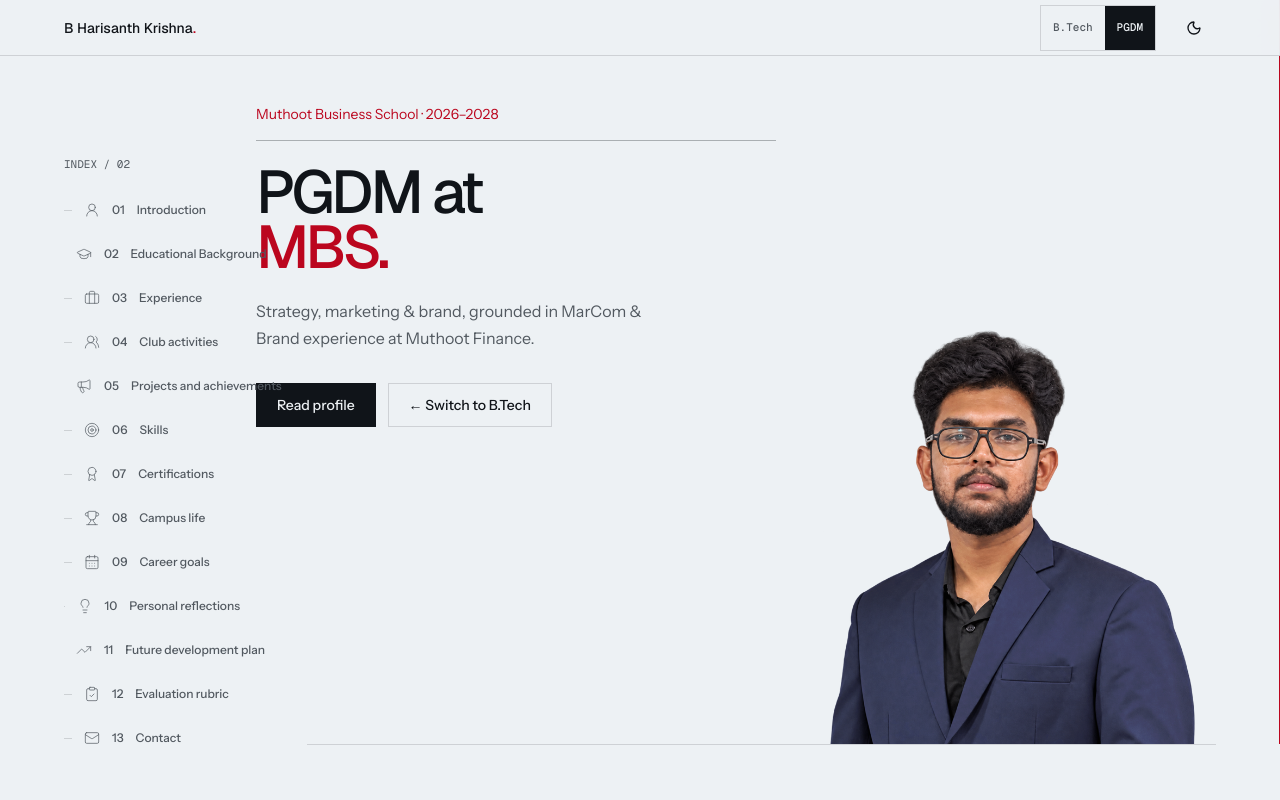
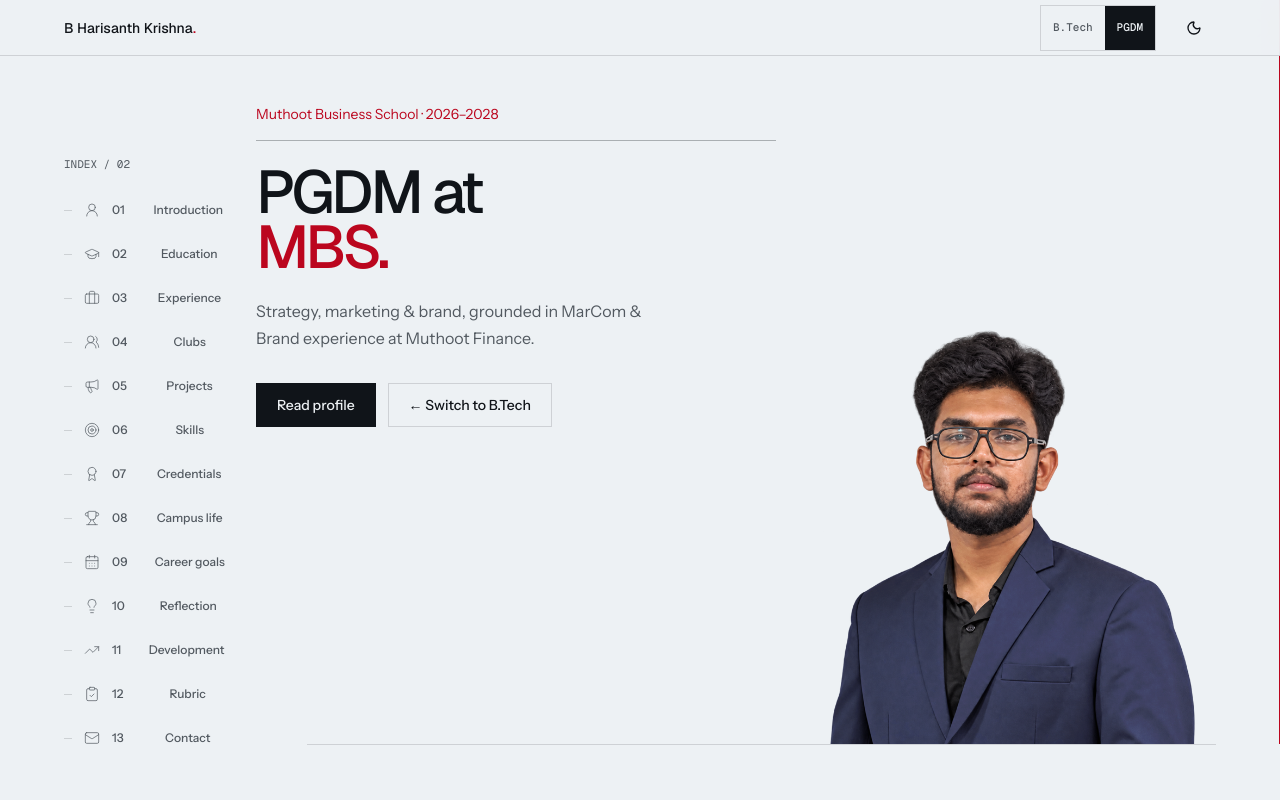
Before and after one commit to Harisanth-2004/harisanth-portfolio, a React (Vite) app: page / in a window 1280 px wide. Shown: the top 800 px of the page. Built offline with nearby package versions, Linux system fonts and the light colour scheme.

Commit message:
Tighten mobile hero and section navigation

```diff
--- a/src/components/portfolio/Navigator.tsx
+++ b/src/components/portfolio/Navigator.tsx
@@ -46,6 +46,22 @@
   certifications: Award,
   achievements: Trophy,
   contact: Mail,
+};
+
+const DESKTOP_SECTION_LABELS: Record<SectionId, string> = {
+  about: "Introduction",
+  education: "Education",
+  experience: "Experience",
+  goals: "Career goals",
+  reflections: "Reflection",
+  development: "Development",
+  evaluation: "Rubric",
+  clubs: "Clubs",
+  projects: "Projects",
+  skills: "Skills",
+  certifications: "Credentials",
+  achievements: "Achievements",
+  contact: "Contact",
 };
 
 function sectionIcon(id: SectionId, mode: Mode | "neutral"): LucideIcon {
@@ -237,14 +253,22 @@
                 }
               />
               <span>{String(index + 1).padStart(2, "0")}</span>
-              <span>{section.label}</span>
+              <span className="desktop-index-label">
+                {section.id === "achievements" && mode === "mgmt"
+                  ? "Campus life"
+                  : DESKTOP_SECTION_LABELS[section.id]}
+              </span>
             </Button>
           );
         })}
       </nav>
       <div
         ref={menu}
-        data-hidden={!mobileNavVisible && !navExpanded ? "true" : undefined}
+        data-hidden={
+          !navExpanded && (active === "hero" || !mobileNavVisible)
+            ? "true"
+            : undefined
+        }
         onFocusCapture={() => setMobileNavVisible(true)}
         className="portfolio-mobile-index fixed inset-x-5 bottom-[calc(1rem+env(safe-area-inset-bottom))] z-50 sm:inset-x-8 lg:hidden"
       >
--- a/src/styles.css
+++ b/src/styles.css
@@ -737,8 +737,8 @@
     border-bottom: 0;
   }
   .portfolio-hero {
-    min-height: 100svh;
-    height: 100svh;
+    min-height: 42.5rem;
+    height: clamp(42.5rem, calc(100svh - 9rem), 44rem);
   }
   .portfolio-hero [data-layer="eng"] h1 {
     font-size: clamp(2.75rem, 12vw, 4rem);
@@ -758,11 +758,21 @@
     transform: none;
   }
   .hero-scrim {
-    top: 11.125rem;
+    top: 8rem;
     bottom: auto;
     padding-top: 0;
     padding-bottom: 1.25rem;
     background: none;
+  }
+}
+
+@media (min-width: 1024px) {
+  .desktop-index-label {
+    flex: 1 1 auto;
+    min-width: 0;
+    overflow: hidden;
+    text-overflow: ellipsis;
+    white-space: nowrap;
   }
 }
 
@@ -1397,7 +1407,7 @@
     opacity: 0.55;
   }
   .hero-scrim {
-    top: 11.125rem;
+    top: 8rem;
     bottom: auto;
     padding-top: 0;
     padding-bottom: 1.25rem;
```
